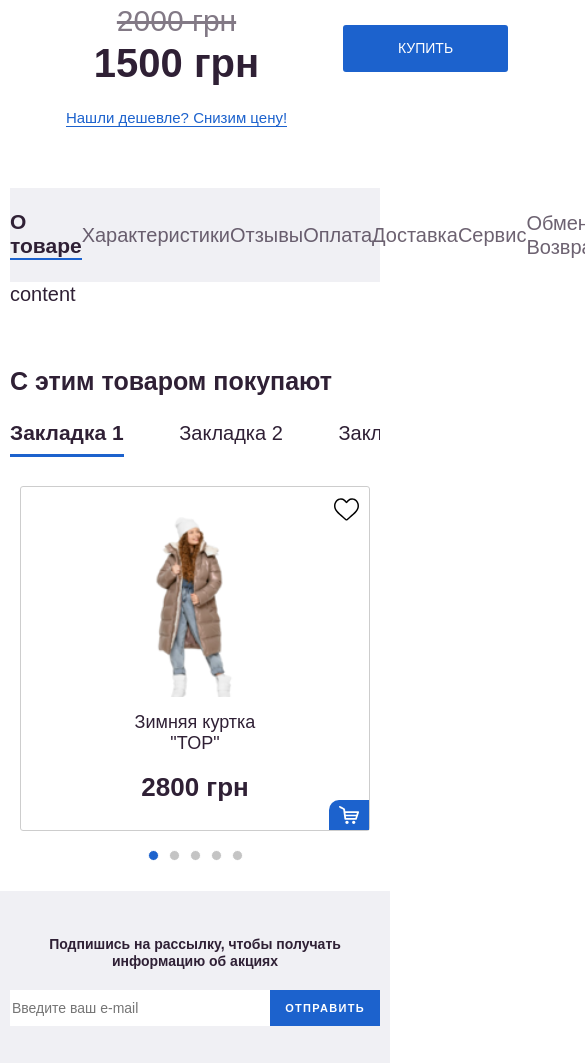
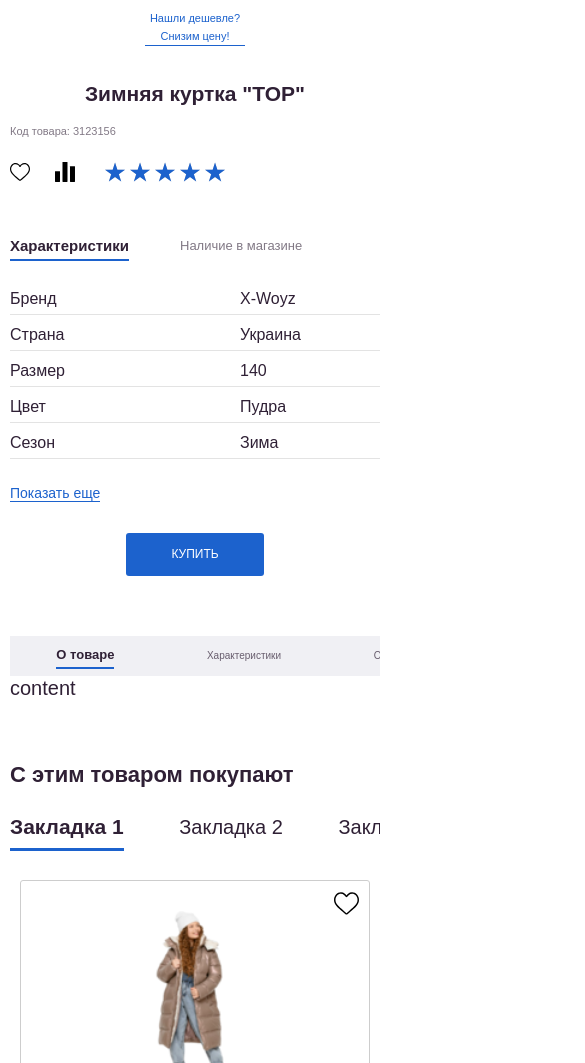
Before and after one commit to Sandrixman/market, a plain HTML site: page product-page.html in a window 390 px wide. Shown: the part 710-1773 px from the top of the page, 585 px wide, since content can reach past the window. Drawn offline with nearby package versions, Linux system fonts and the light colour scheme.

Commit message:
adaptive complete

```diff
--- a/css/media.css
+++ b/css/media.css
@@ -77,6 +77,7 @@
     bottom: 16px;
   }
 }
+
 @media screen and (max-width: 992px) {
   .header.page-section {
     margin-bottom: 0;
@@ -174,7 +175,13 @@
     justify-content: space-evenly;
     height: 100%;
   }
+  /* Product-page */
+  .card-info__tabs .tabs {
+    padding: 12px 0;
+    font-size: 15px;
+  }
 }
+
 @media screen and (max-width: 768px) {
   .header__top-inner {
     min-height: 50px;
@@ -328,6 +335,52 @@
   }
   .product-item__hover-text {
     font-size: 14px;
+  }
+
+  /* Product-page */
+  .product-card__img {
+    width: 100%;
+  }
+  .product-card__price-old {
+    font-size: 24px;
+  }
+  .product-card__price-new {
+    font-size: 34px;
+  }
+  a.product-card__link {
+    display: inline-block;
+    font-size: 12px;
+    width: 100px;
+  }
+  .product-card__title {
+    font-size: 26px;
+  }
+  .product-card__code {
+    font-size: 13px;
+  }
+  .product-card__tab.tab-active {
+    font-size: 16px;
+  }
+  .product-card__tab {
+    width: 163px;
+    font-size: 12px;
+  }
+  .product-card__tabs .tabs {
+    padding-bottom: 0px;
+  }
+  .product-card__list {
+    font-size: 16px;
+    line-height: 20px;
+  }
+  .product-card__right {
+    width: 150px;
+  }
+  .card-info__tabs .tabs {
+    padding: 8px 0;
+    font-size: 12px;
+  }
+  .card-info__tab.tab-active {
+    font-size: 17px;
   }
 }
 
@@ -503,6 +556,57 @@
   .aside-filter__content-radio {
     display: flex;
   }
+
+  /* Product-page */
+  .breadrumps__list-item {
+    font-size: 10px;
+  }
+  .product-card__price-old {
+    font-size: 21px;
+  }
+  .product-card__price-new {
+    font-size: 30px;
+  }
+  a.product-card__link {
+    display: inline-block;
+    font-size: 11px;
+    width: 100px;
+  }
+  .product-card__title {
+    font-size: 21px;
+  }
+  .product-card__code {
+    font-size: 11px;
+  }
+  .product-card__tab.tab-active {
+    font-size: 12px;
+  }
+  .product-card__tab {
+    width: 120px;
+    font-size: 10px;
+  }
+  .product-card__list {
+    font-size: 13px;
+    line-height: 17px;
+  }
+  .product-card__item {
+    padding: 10px 0 5px;
+  }
+  .product-card__right {
+    width: 140px;
+  }
+  .card-info__tabs .tabs {
+    padding: 8px 0;
+    font-size: 10px;
+  }
+  .card-info__tab.tab-active {
+    font-size: 13px;
+  }
+  .product-card__btn-buy button {
+    font-size: 12px;
+    padding: 13px 45px;
+    margin-top: 30px;
+  }
 }
 
 @media screen and (max-width: 415px) {
@@ -525,6 +629,7 @@
   }
   .mobile-styler {
     padding: 15px 5px;
+    pointer-events: auto;
   }
   .mobile-styler::before {
     content: "";
@@ -627,4 +732,39 @@
   .product-item__hover-text {
     font-size: 20px;
   }
+
+  /* Product-page */
+  .product-card__inner {
+    display: block;
+  }
+  .product-card__img-box {
+    width: 100%;
+  }
+  .product-card__img {
+    width: 70%;
+  }
+  .product-card__content-box {
+    width: 100%;
+  }
+  .product-card__title {
+    text-align: center;
+    margin-top: 30px;
+  }
+  .product-card__tab.tab-active {
+    font-size: 15px;
+  }
+  .product-card__tab {
+    width: 170px;
+    font-size: 13px;
+  }
+  .product-card__list {
+    font-size: 16px;
+    line-height: 20px;
+  }
+  .product-card__btn-buy {
+    text-align: center;
+  }
+  .products__title {
+    font-size: 22px;
+  }
 }
--- a/css/style.css
+++ b/css/style.css
@@ -1063,7 +1063,7 @@ li.slick-active button {
 .product-card__img-box {
   text-align: center;
   padding-top: 30px;
-  width: 90%;
+  width: 40%;
   position: relative;
 }
 .product-card__img-box::before {
@@ -1072,6 +1072,7 @@ li.slick-active button {
   padding: 13px 18px;
 }
 .product-card__price-old {
+  margin-top: 20px;
   font-size: 30px;
   line-height: 36px;
   text-decoration: line-through;
@@ -1089,8 +1090,8 @@ li.slick-active button {
   border-bottom: 1px solid var(--c-blue);
   color: var(--c-blue);
 }
-.product-card__content {
-  width: 100%;
+.product-card__content-box {
+  width: 60%;
 }
 .product-card__title {
   font-size: 30px;
@@ -1118,10 +1119,9 @@ li.slick-active button {
 .product-card__tabs .tabs {
   padding-bottom: 15px;
   display: flex;
-  justify-content: space-around;
 }
 .product-card__tab {
-  width: 220px;
+  width: 260px;
   font-size: 16px;
   line-height: 18px;
   margin-bottom: 24px;
@@ -1136,6 +1136,9 @@ li.slick-active button {
 .product-card__tab.tab-active span {
   border-bottom: 2px solid var(--c-blue);
   padding-bottom: 5px;
+}
+.product-card__content {
+  width: 100%;
 }
 .product-card__list {
   margin-bottom: 20px;
@@ -1184,3 +1187,7 @@ li.slick-active button {
   border-bottom: 2px solid var(--c-blue);
   opacity: 1;
 }
+
+.mobile-styler {
+  pointer-events: none;
+}
--- a/js/main.js
+++ b/js/main.js
@@ -63,6 +63,9 @@ $(function () {
 
         $(this).addClass('tab-active');
         $($(this).attr('href')).addClass('tab-content-active');
+
+        // Ініціалізатор слайдера при перимиканні табів
+        // $('.products-slider').slick('setPosition');
     });
 
     // перемикач активності улюбленого товару
--- a/product-page.html
+++ b/product-page.html
@@ -184,7 +184,7 @@
           </p>
           <a class="product-card__link" href="">Нашли дешевле? Снизим цену!</a>
         </div>
-        <div class="product-card__content">
+        <div class="product-card__content-box">
           <h1 class="product-card__title">
             Зимняя куртка "TOP"
           </h1>
@@ -250,8 +250,8 @@
   <!-- Таби з інформацією під картою товару -->
   <section class="card-info__tabs page-section">
     <div class="container">
-      <div class="tabs-wrapper">
-        <div class="tabs">
+      <div class="tabs-wrapper overflow">
+        <div class="tabs mobile-overflow">
           <a class="tab card-info__tab tab-active" href="#tabs-info1">О товаре</a>
           <a class="tab card-info__tab" href="#tabs-info2">Характеристики</a>
           <a class="tab card-info__tab" href="#tabs-info3">Отзывы</a>
```
